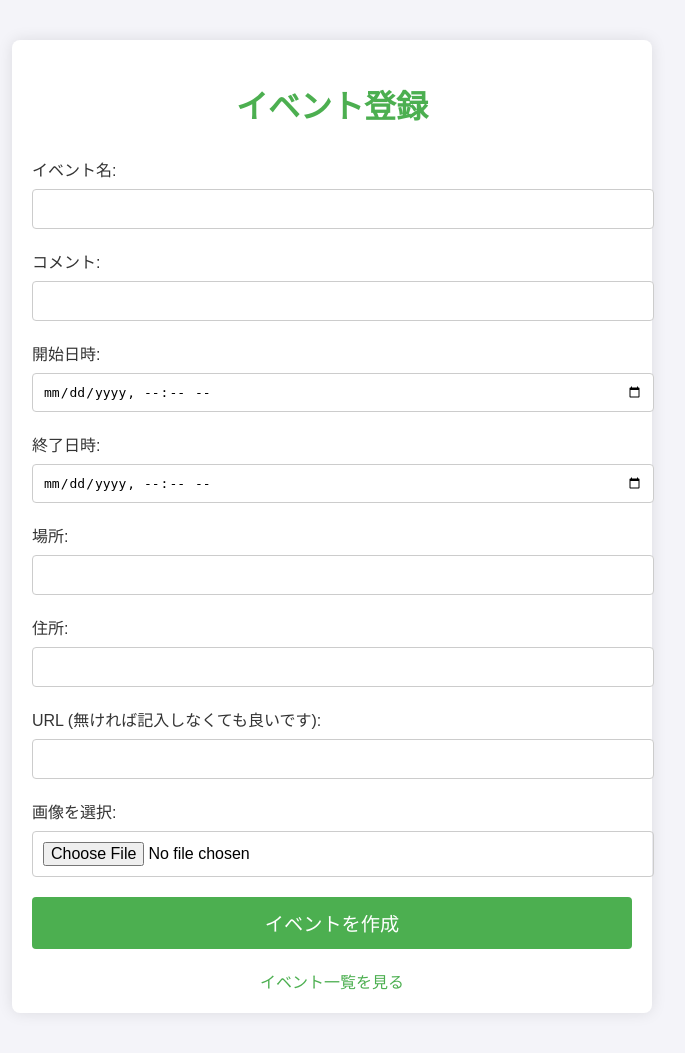
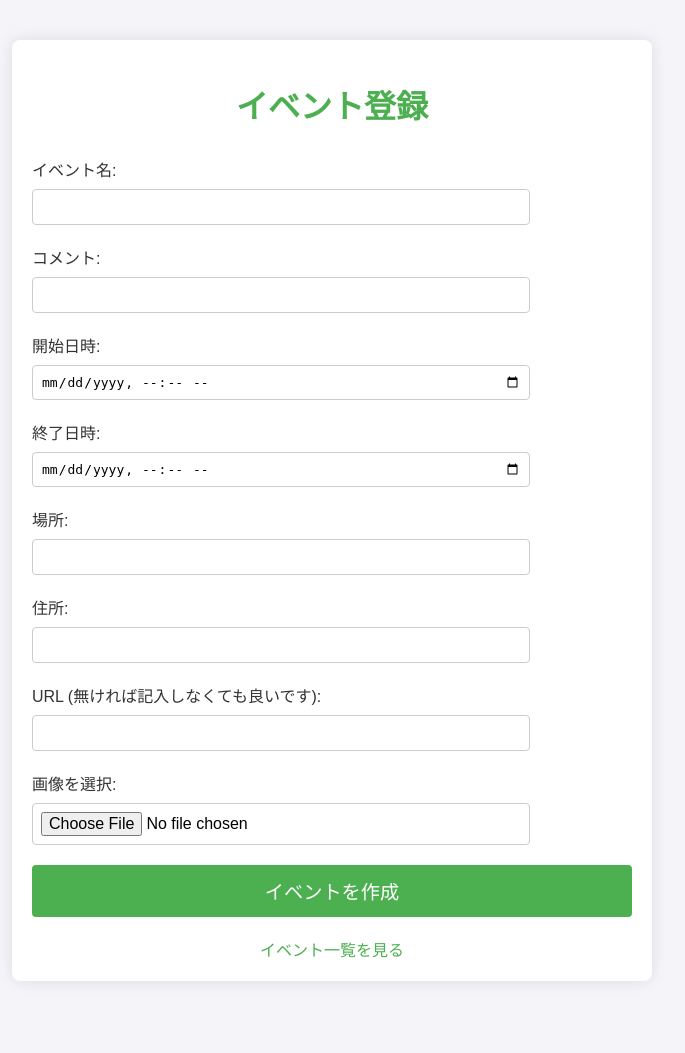
Before and after one commit to naonaosun/evernt_app, a Flask app: page /events in a window 1280 px wide. Shown: the whole page, without its empty margins (308-993 px from the left). After the commit the page ends 958 px from the top, so only its background shows below. Run offline with Flask 3, Linux system fonts and the light colour scheme; a user stored in the database is signed in.

Commit message:
createの微調整

```diff
--- a/templates/create_events.html
+++ b/templates/create_events.html
@@ -41,8 +41,8 @@
         input[type="datetime-local"],
         input[type="url"],
         input[type="file"] {
-            width: 100%;
-            padding: 10px;
+            width: 80%;    /* 入力フィールドの幅を80%に変更 */
+            padding: 8px;  /* パディングを少し減らす */
             margin-bottom: 20px;
             border: 1px solid #ccc;
             border-radius: 4px;
```
Also changed, not shown: db.sqlite, static/uploads/2024-09-15_105336.png (added), static/uploads/20th_anniversary_with_MIKKE_isekinomanabikan_morioka.png (added).
